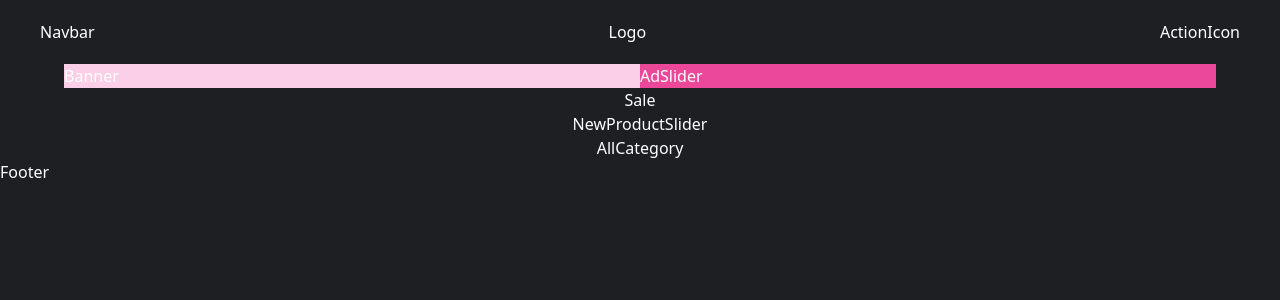
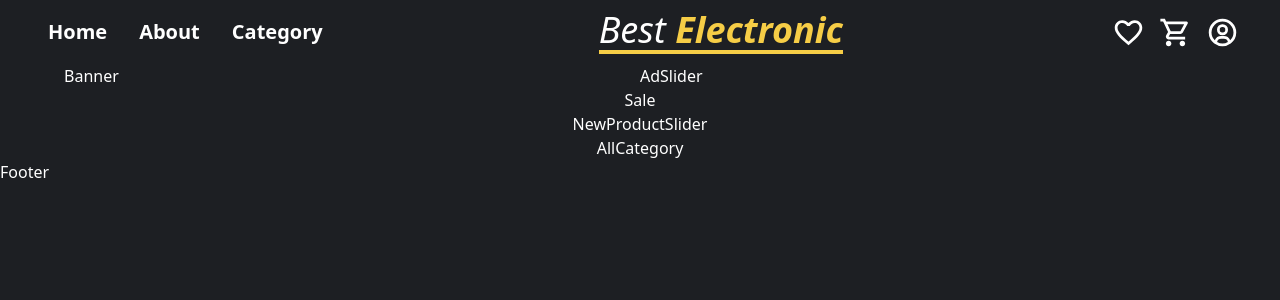
Before and after one commit to KarelStastny/react-best-electronics, a React (Create React App) app: page / in a window 1280 px wide. Shown: the top 300 px of the page. Built offline with nearby package versions, Linux system fonts and the light colour scheme.

Commit message:
práce na header, navigaci logo

```diff
--- a/src/App.js
+++ b/src/App.js
@@ -9,7 +9,7 @@ import { Routes, Route } from 'react-router-dom'
 const App = () => {
   return (
     <div>
-      <Header/>
+   <Header/>
       <main>
         <Routes>
           <Route path="/" element={<Home/>} />
--- a/src/Back-End/DataIcon.js
+++ b/src/Back-End/DataIcon.js
@@ -1,4 +1,4 @@
-// Srdce12, account, fajfka, popelnice12, fitler, odhlášení, zámek, download, v levo, v pravo, facebook
+// Srdce12, account, fajfka, popelnice12, fitler, odhlášení, zámek, download, v levo, v pravo, facebook, cart
 import {
   MdFavoriteBorder,
   MdFavorite,
@@ -13,5 +13,6 @@ import {
   MdKeyboardArrowLeft,
   MdKeyboardArrowRight,
   MdFacebook,
+  MdOutlineShoppingCart,
 
 } from "react-icons/md";
--- a/src/Front-End/Header/ActionIcon.jsx
+++ b/src/Front-End/Header/ActionIcon.jsx
@@ -1,11 +1,21 @@
-import React from 'react'
+import React from "react";
+
+import {
+  MdFavoriteBorder,
+  MdFavorite,
+  MdOutlineShoppingCart,
+} from "react-icons/md";
+
+import { BiUserCircle } from "react-icons/bi";
 
 const ActionIcon = () => {
-  return (
-    <div>
-      ActionIcon
+  return <div className="actionIcon">
+    <div className=" gap-3 hidden md:flex">
+      <MdFavoriteBorder className="text-[35px] p-[1px] hover:fill-second rounded-md hover: transition-all duration-100 ease-in-out cursor-pointer"/>
+      <MdOutlineShoppingCart className="text-[35px] p-[1px] hover:fill-second rounded-md hover: transition-all duration-100 ease-in-out cursor-pointer"/>
+      <BiUserCircle className="text-[35px] p-[1px] hover:fill-second rounded-md hover: transition-all duration-100 ease-in-out cursor-pointer"/>
     </div>
-  )
-}
+  </div>;
+};
 
-export default ActionIcon
+export default ActionIcon;
--- a/src/Front-End/Header/Header.jsx
+++ b/src/Front-End/Header/Header.jsx
@@ -2,13 +2,15 @@ import React from 'react'
 import ActioIcon from "./ActionIcon"
 import Logo from "./Logo"
 import Navbar from "./Navbar"
+import {GiHamburgerMenu} from "react-icons/gi"
 
 const Header = () => {
   return <header className='header'>
-    <div className='flex justify-between items-center px-10 h-16'>
+    <div className='flex justify-between items-center px-10 h-16 '>
       <Navbar/>
-      <Logo/>
+      <Logo className=""/>
       <ActioIcon/>
+      <GiHamburgerMenu className='md:hidden text-[30px] p-[1px] hover:fill-second rounded-md hover: transition-all duration-100 ease-in-out cursor-pointer'/>
     </div>
   </header>
 }
--- a/src/Front-End/Header/Logo.jsx
+++ b/src/Front-End/Header/Logo.jsx
@@ -1,9 +1,14 @@
 import React from 'react'
+import { Link } from 'react-router-dom'
 
 const Logo = () => {
   return (
-    <div>
-      Logo
+    <div className='logo'>
+      <Link to={"/"}>
+      <h1 className='text-2xl lg:text-4xl italic lg:border-b-4 border-b-2  border-second'>Best <span className='font-semibold  text-second '>Electronic</span></h1>
+      </Link>
+
+
     </div>
   )
 }
--- a/src/Front-End/Header/Navbar.jsx
+++ b/src/Front-End/Header/Navbar.jsx
@@ -1,11 +1,24 @@
-import React from 'react'
+import React from 'react';
+import { Link } from 'react-router-dom';
 
 const Navbar = () => {
   return (
-    <div>
-      Navbar
-    </div>
-  )
-}
+    <nav className='navbar'>
+      <div>
+        <ul className='justify-between hidden md:flex gap-4 text-xl '>
 
-export default Navbar
+            <Link className='hover:bg-second px-2 py-1 transition-all duration-200 ease-in-out hover:text-black font-semibold rounded-md ' to="/">Home</Link>
+
+
+            <Link className='hover:bg-second px-2 py-1 transition-all duration-200 ease-in-out hover:text-black font-semibold rounded-md ' to="/about">About</Link>
+
+
+            <Link className='hover:bg-second px-2 py-1 transition-all duration-200 ease-in-out hover:text-black font-semibold rounded-md ' to="/category">Category</Link>
+
+        </ul>
+      </div>
+    </nav>
+  );
+};
+
+export default Navbar;
--- a/src/Page/Home.jsx
+++ b/src/Page/Home.jsx
@@ -1,28 +1,45 @@
 import React from "react";
-import Banner from "../Front-End/Header/Banner"
-import AdSlider from "../Front-End/Header/AdSlider"
-import Sale from "../Front-End/Header/Sale"
-import NewProductSlider from "../Front-End/Main/NewProductSlider"
-import AllCategory from "../Front-End/Main/AllCategory"
+import Banner from "../Front-End/Header/Banner";
+import AdSlider from "../Front-End/Header/AdSlider";
+import Sale from "../Front-End/Header/Sale";
+import NewProductSlider from "../Front-End/Main/NewProductSlider";
+import AllCategory from "../Front-End/Main/AllCategory";
+import Header from "../Front-End/Header/Header";
 
 const Home = () => {
   return (
+    <main>
+
       <div className="home px-5 lg:px-16">
         {/* Horní sekce popisu a slideru */}
-      <section className=" bg-white flex justify-center items-center flex-col md:flex-row  ">
-        <div className="bg-pink-200 w-full"><Banner/></div>
-        <div className="bg-pink-500 w-full"><AdSlider/></div>
+        <section className=" flex justify-center items-center flex-col md:flex-row  ">
+          <div className="w-full">
+            <Banner />
+          </div>
+          <div className="w-full">
+            <AdSlider />
+          </div>
         </section>
 
         {/* Slevy banner */}
-      <section className="flex justify-center items-center"><Sale/></section>
+        <section className="flex justify-center items-center">
+          <Sale />
+        </section>
 
         {/* Slider nové produkty */}
-      <section className="flex justify-center items-center"><NewProductSlider/></section>
+        <section className="flex justify-center items-center">
+          <NewProductSlider />
+        </section>
 
         {/* Hlavní kategorie */}
-      <section className="flex items-center justify-center"><AllCategory/></section>
+        <section className="flex items-center justify-center">
+          <AllCategory />
+        </section>
       </div>
+    </main>
+
+
+
   );
 };
 
```
Lines whose indentation alone changed are shown as unchanged.
